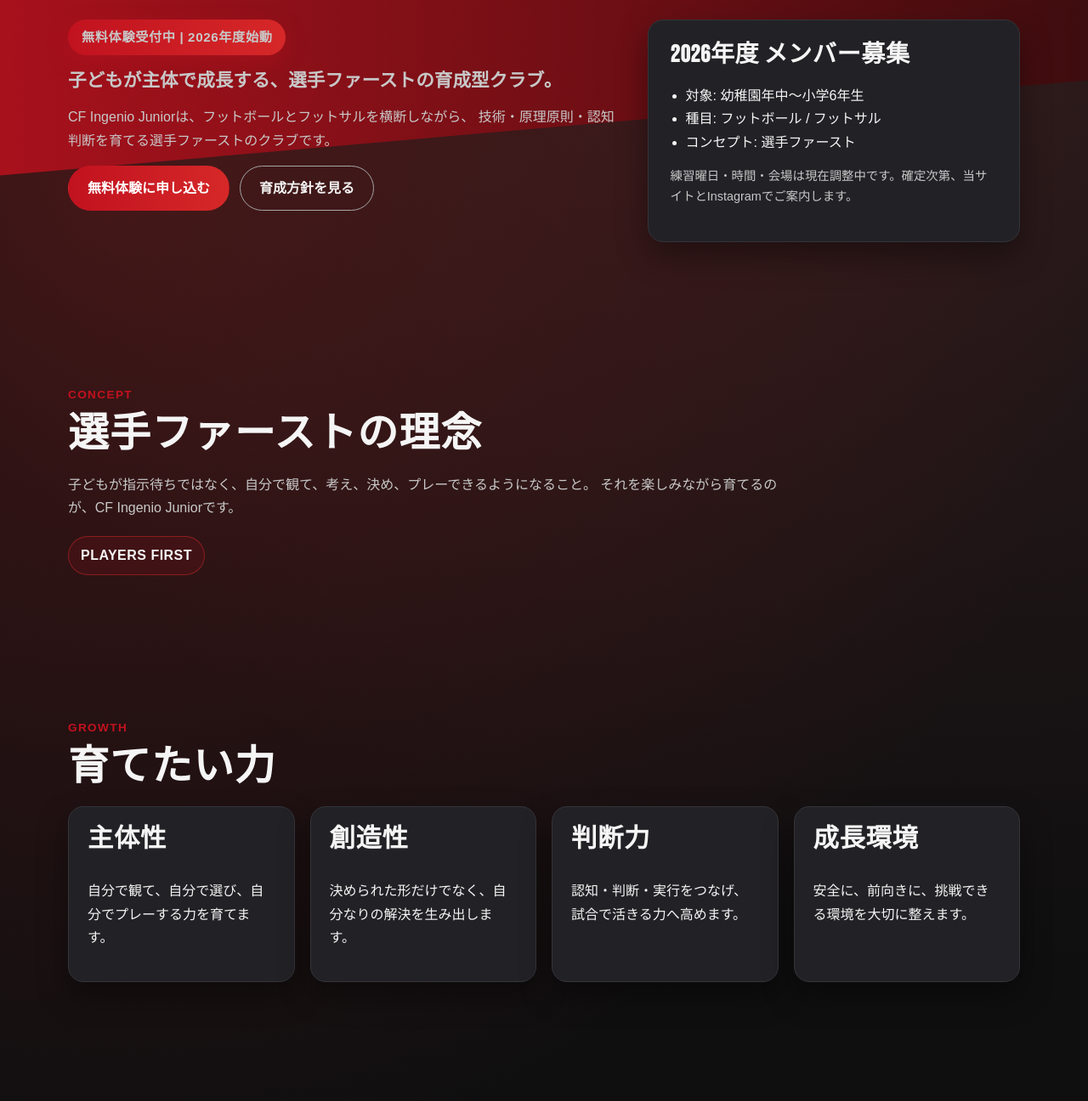
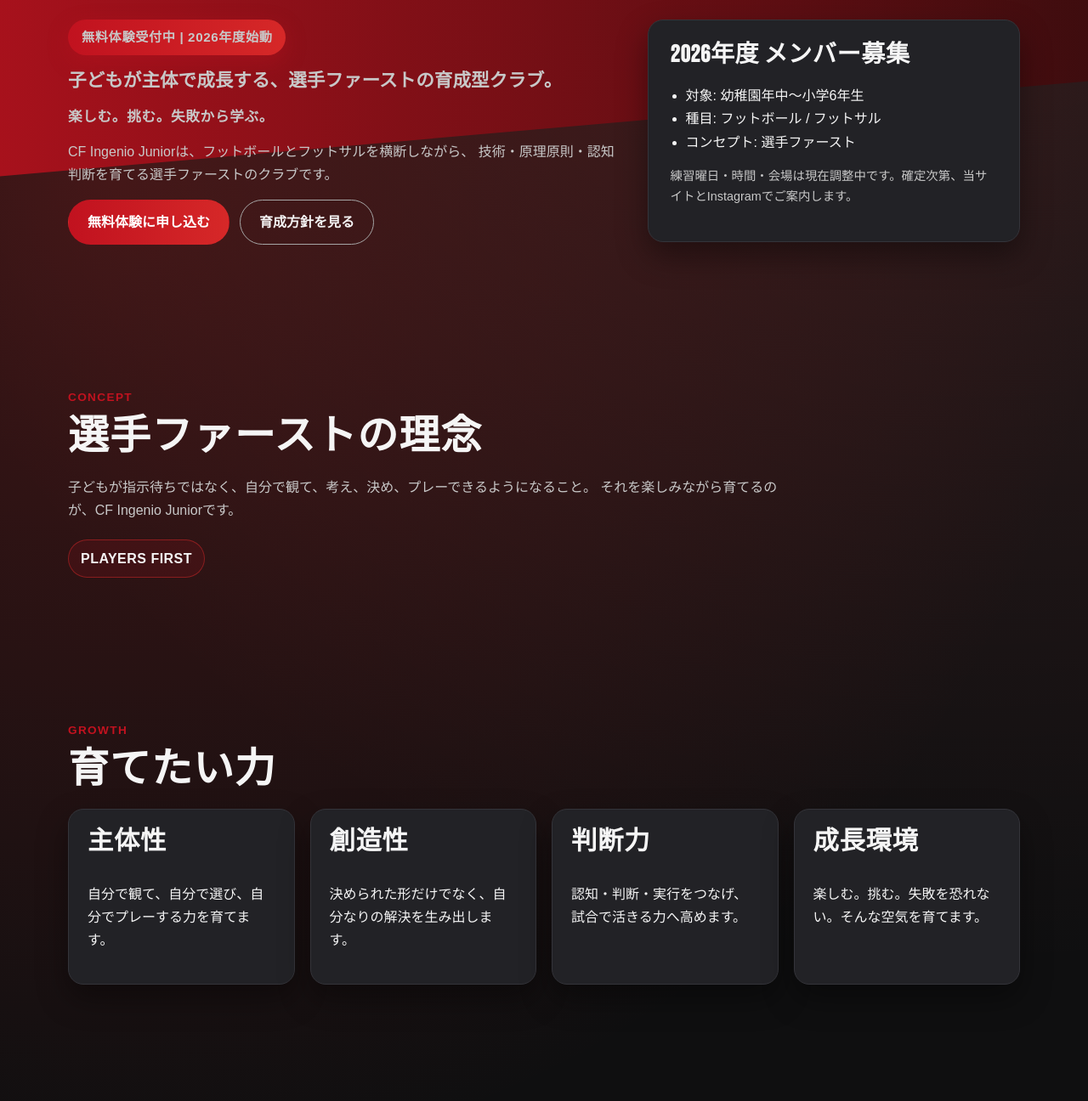
Before and after one commit to MSK0303/cf_ingenio_homepage, a plain HTML site: page index.html in a window 1280 px wide. Shown: the part 264-1560 px from the top of the page at 85% size. Drawn offline with Linux system fonts and the light colour scheme; a web font is replaced by a local one.

Commit message:
少し文章を変更

```diff
--- a/index.html
+++ b/index.html
@@ -48,6 +48,7 @@
         <div class="hero-copy reveal">
           <p class="launch-badge">無料体験受付中 | 2026年度始動</p>
           <p class="hero-subtitle">子どもが主体で成長する、選手ファーストの育成型クラブ。</p>
+          <p class="hero-values">楽しむ。挑む。失敗から学ぶ。</p>
           <p>
             CF Ingenio Juniorは、フットボールとフットサルを横断しながら、
             技術・原理原則・認知判断を育てる選手ファーストのクラブです。
@@ -101,7 +102,7 @@
           </article>
           <article class="card reveal">
             <h3>成長環境</h3>
-            <p>安全に、前向きに、挑戦できる環境を大切に整えます。</p>
+            <p>楽しむ。挑む。失敗を恐れない。そんな空気を育てます。</p>
           </article>
         </div>
       </div>
@@ -115,7 +116,7 @@
           <article class="card"><h3>技術</h3><p>足元の技術を丁寧に積み上げます。</p></article>
           <article class="card"><h3>原理原則</h3><p>フットボールの本質をわかりやすく伝えます。</p></article>
           <article class="card"><h3>認知・判断・実行</h3><p>試合で使える思考力をトレーニングします。</p></article>
-          <article class="card"><h3>環境づくり</h3><p>フットボールを楽しめる空気を大切にします。</p></article>
+          <article class="card"><h3>環境づくり</h3><p>楽しみ、挑戦し、失敗を許容できる空気を大切にします。</p></article>
           <article class="card"><h3>安全性</h3><p>安心して挑戦できる運営と配慮を徹底します。</p></article>
         </div>
       </div>
--- a/styles.css
+++ b/styles.css
@@ -211,6 +211,14 @@
   font-weight: 700;
   color: #ffb3b3;
   line-height: 1.45;
+}
+
+.hero-values {
+  margin: 0 0 12px;
+  font-size: clamp(1rem, 1.3vw, 1.15rem);
+  font-weight: 700;
+  letter-spacing: 0.04em;
+  color: #ffd4d4;
 }
 
 .hero-actions {
```
